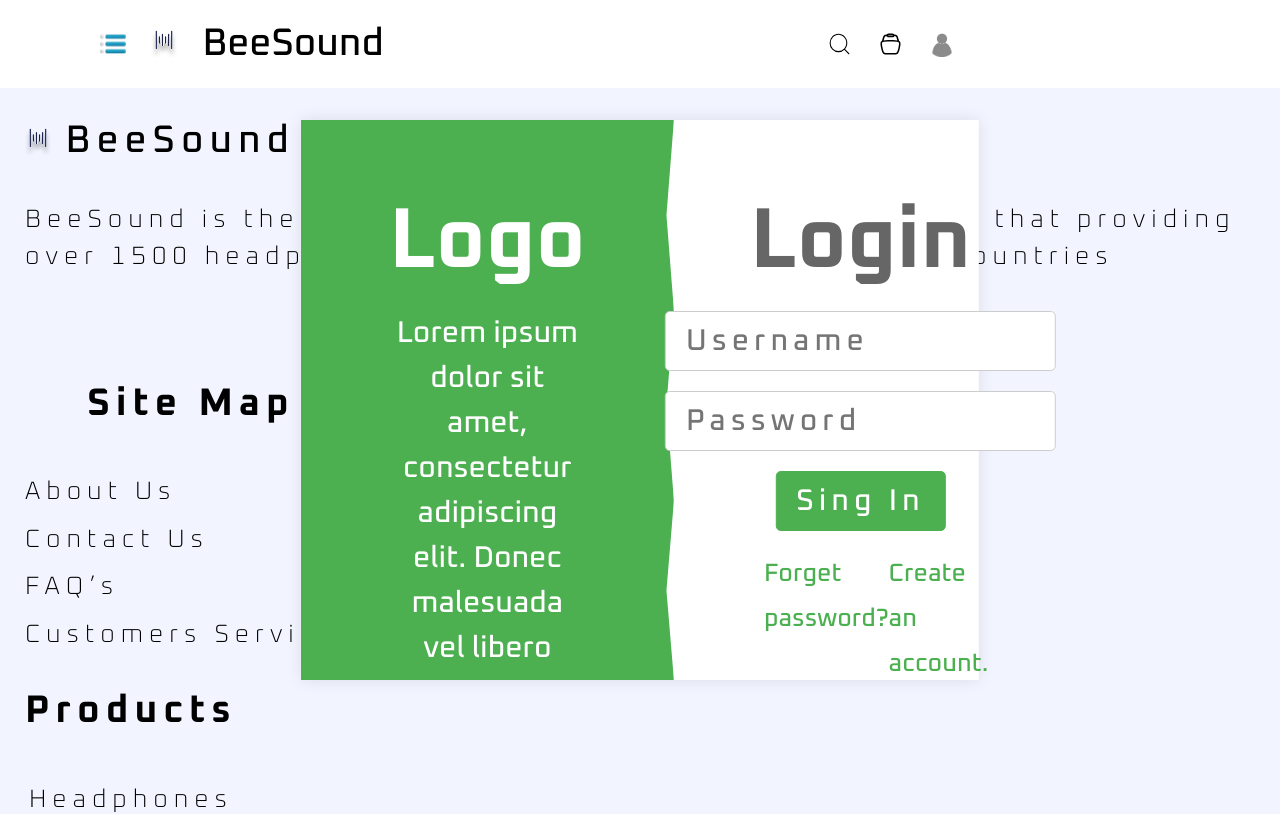
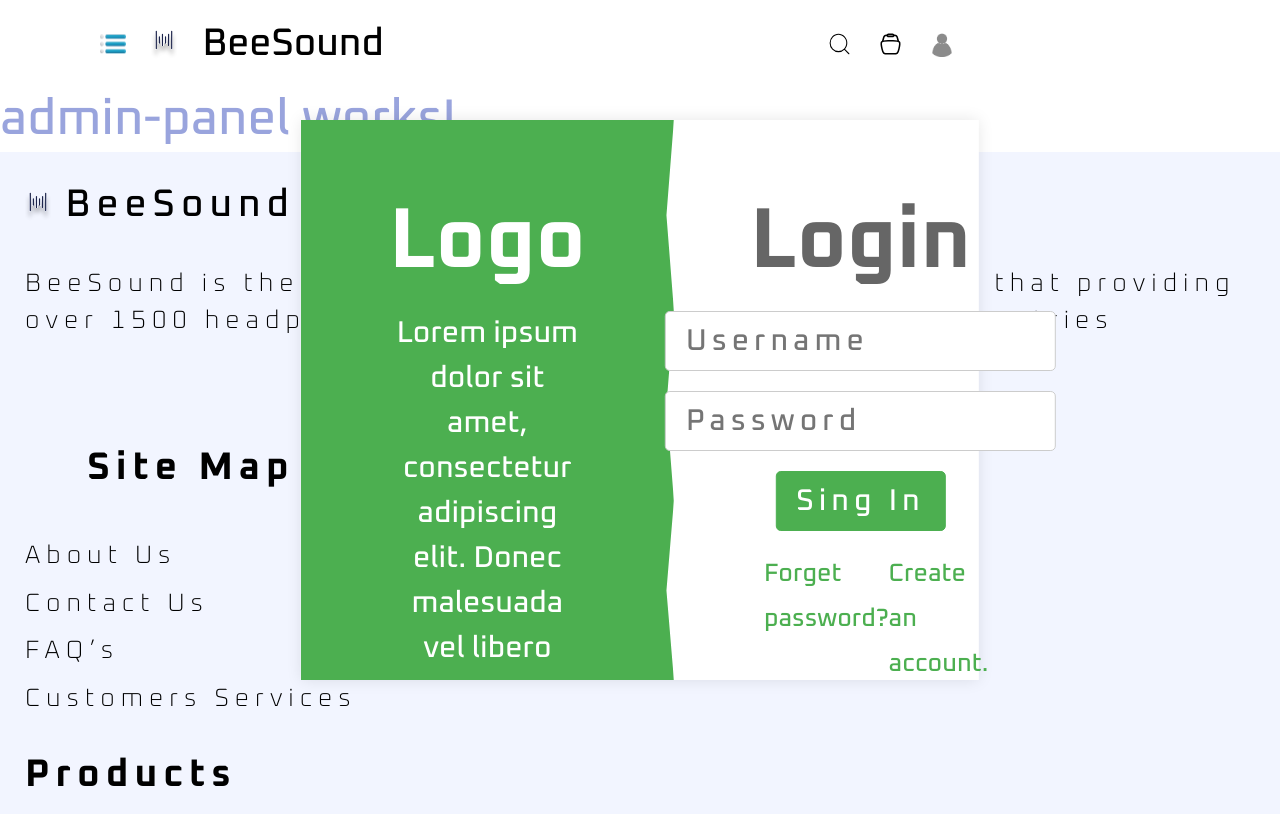
Before and after one commit to artemHrishyn/BeeSound-angular, an Angular app: page /admin in a window 1280 px wide. Before the commit this address led to /. Shown: the top 814 px of the page. Built offline with nearby package versions, Linux system fonts and the light colour scheme.

Commit message:
add admin panel

```diff
--- a/src/app/app.component.html
+++ b/src/app/app.component.html
@@ -1,4 +1,5 @@
 <bsa-header></bsa-header>
 <main>
-</main>
+    <router-outlet></router-outlet>
+</main>>
 <bsa-footer></bsa-footer>
--- a/src/app/app.routes.ts
+++ b/src/app/app.routes.ts
@@ -1,3 +1,6 @@
 import { Routes } from '@angular/router';
+import { routes as route} from './pages/pages-routing.module';
 
-export const routes: Routes = [];
+export const routes: Routes = [
+    ...route
+];
--- /dev/null
+++ b/src/app/components/admin-panel/admin-panel.component.html
@@ -0,0 +1 @@
+<p>admin-panel works!</p>
--- /dev/null
+++ b/src/app/components/admin-panel/admin-panel.component.scss
@@ -0,0 +1,4 @@
+p{
+    font-size: 50px;
+    color: #67ca;
+}
--- a/src/app/components/main-block/header/header.component.html
+++ b/src/app/components/main-block/header/header.component.html
@@ -5,7 +5,7 @@
 </div>
 
 <ul *ngIf="menuShow">
-    <li><a href="">Our Colection</a></li>
+    <li><a routerLink="colection" >Our Colection</a></li>
     <li><a href="">New Arrivals</a></li>
     <li><a href="">For Gamers</a></li>
 </ul>
```
Also changed, not shown: src/app/components/admin-panel/admin-panel.component.ts (added, +12 -0 lines), src/app/pages/pages-routing.module.ts (added, +15 -0 lines).
